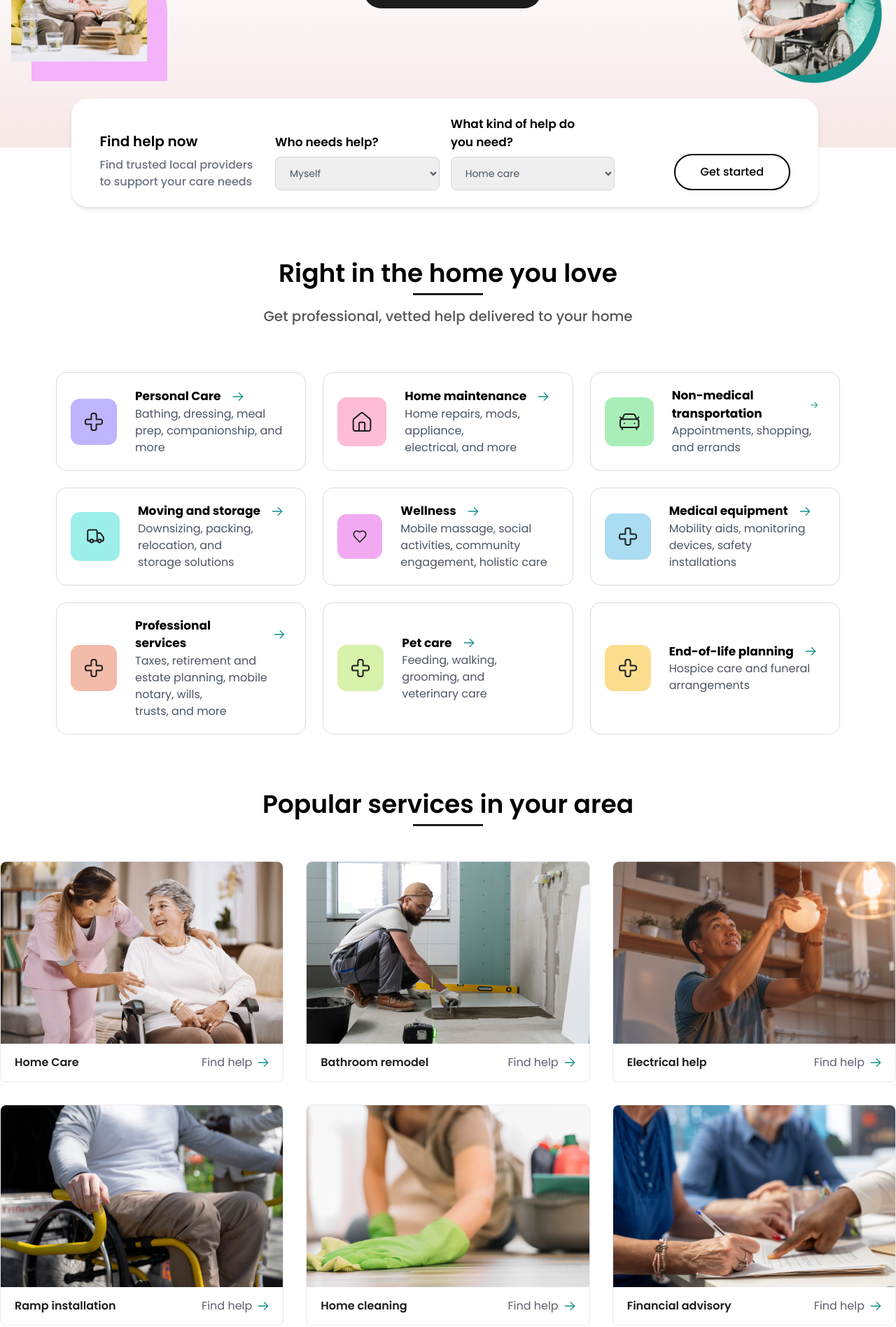
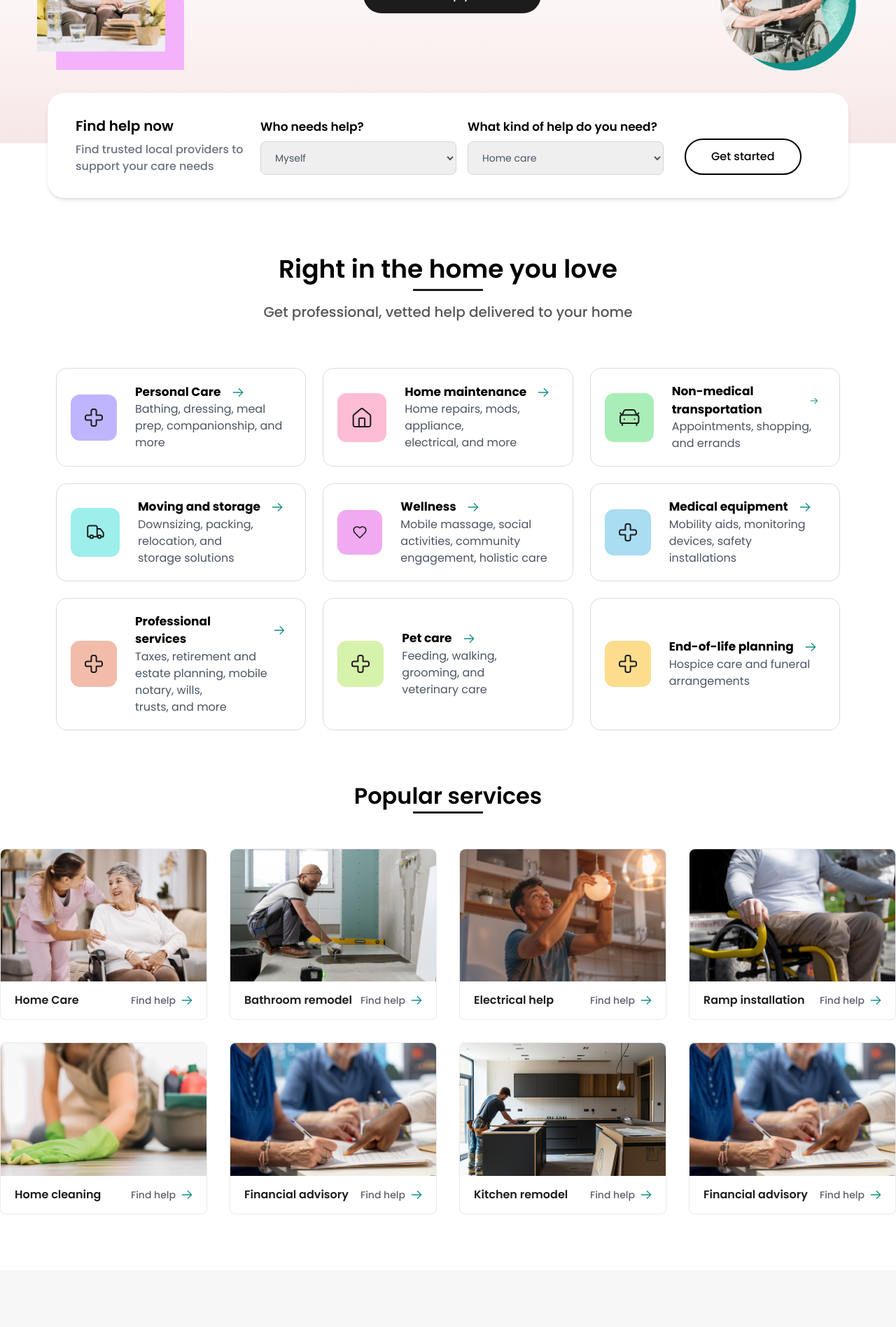
Before and after one commit to qasimfida/zeegna-updated, a React (Vite) app: page / in a window 1280 px wide. Shown: the part 480-2377 px from the top of the page at 70% size. Built offline with nearby package versions, Linux system fonts and the light colour scheme.

Commit message:
responsivee

```diff
--- a/src/assets/css/slider.css
+++ b/src/assets/css/slider.css
@@ -1,10 +1,10 @@
-
-.swiper-button-prev, .swiper-button-next {
+.swiper-button-prev,
+.swiper-button-next {
   position: absolute;
   top: var(--swiper-navigation-top-offset, 50%);
   width: 12px;
   height: var(--swiper-navigation-size);
-    margin-top: calc(0px -(var(--swiper-navigation-size) / 2));
+  margin-top: calc(0px - (var(--swiper-navigation-size) / 2));
   z-index: 10;
   cursor: pointer;
   display: flex;
@@ -15,21 +15,23 @@
   border-radius: 28px;
   padding: 21px;
 }
-.swiper-button-prev:after, .swiper-rtl .swiper-button-next:after {
-
+.swiper-button-prev:after,
+.swiper-rtl .swiper-button-next:after {
   font-size: 20px;
 }
 .swiper-button-next:after {
-
   font-size: 20px;
 }
 .swiper-pagination-bullet-active {
   opacity: var(--swiper-pagination-bullet-opacity, 1);
   background: #109088;
 }
-.swiper-pagination-fraction, .swiper-pagination-custom, .swiper-horizontal > .swiper-pagination-bullets, .swiper-pagination-bullets.swiper-pagination-horizontal {
+.swiper-pagination-fraction,
+.swiper-pagination-custom,
+.swiper-horizontal > .swiper-pagination-bullets,
+.swiper-pagination-bullets.swiper-pagination-horizontal {
   bottom: var(--swiper-pagination-bottom, 8px);
-    top: var(--swiper-pagination-top, 94%);
+  top: var(--swiper-pagination-top, 90%);
   left: 0;
   width: 100%;
 }
--- a/src/components/homepage/Hero.jsx
+++ b/src/components/homepage/Hero.jsx
@@ -3,11 +3,11 @@ import React from "react";
 function HomeSection() {
   return (
     <div className="">
-      <section className="bg-gradient-to-b from-[#FFFDFD] via-[#FFFDFD] to-[#F7E7E7] py-16 max-sm:py-0 max-sm:pb-16 px-4 relative xl-h-screen	poppin ">
+      <section className="bg-gradient-to-b from-[#FFFDFD] via-[#FFFDFD] to-[#F7E7E7] py-16 max-sm:py-0 max-sm:pb-16 px-[53px] relative xl-h-screen	poppin ">
         <div className=" mx-auto text-center">
           {/* Left Image and Text */}
           <div
-            className="flex items-center pb-6 max-md:flex-col max-md:gap-10 max-sm:gap-7
+            className="flex items-center pb-[36px] max-md:flex-col max-md:gap-10 max-sm:gap-7
         "
           >
             <div className=" flex flex-col items-center gap-3.5 mt-36 max-md:mt-6	max-sm:flex-row max-sm:items-start	">
@@ -39,7 +39,7 @@ function HomeSection() {
               </p>
 
               {/* Call to Action Button */}
-              <button className="bg-[#1C1C1C] text-white py-3.5	 px-9	 rounded-full font-medium  mb-10 max-sm:mb-0">
+              <button className="bg-[#1C1C1C] text-white py-3.5	 px-9	 rounded-full font-medium  mb-10 max-sm:mb-0 hover:text-black hover:bg-white hover:border-black hover:border-2">
                 Find the help you need
               </button>
             </div>
@@ -58,24 +58,27 @@ function HomeSection() {
           </div>
 
           {/* Form Section */}
-          <div className="px-10	py-6	 w-10/12	   mx-auto bg-white p-6 rounded-3xl	 shadow-md absolute	bottom-[-14%]   max-sm:mb-12 left-[8%] max-sm:bottom-[-44%] max-sm:left-0 max-sm:py-4	max-sm:px-4 max-sm:w-full">
+          <div className="px-10 py-[30px] xl:w-[1144px] xl:h-[150px] md:h-[223px] mx-auto bg-white p-6 rounded-3xl shadow-md absolute bottom-[-13%] left-0 right-0 max-sm:mb-12 max-sm:py-4 max-sm:px-4  flex max-xl:mx-[30px] max-sm:mx-[16px] items-center justify-center max-sm:bottom-[-45%] max-md:mb-38">
+            <div className="w-full">
+              <div className="flex flex-col lg:flex-row items-start lg:items-end justify-between max-sm:justify-center">
+                {/* Left Section: Heading and Description */}
                 <div>
-              <div className="grid grid-cols-4 gap-4 items-end	justify-items-end  max-sm:grid-cols-1 max-sm:justify-items-center	">
-                {/* Left Section: Heading and Description */}
-                <div className="flex flex-col text-left		gap-2">
-                  <p className="font-semibold text-black text-xl 	">
+                  <div className="flex flex-col text-left gap-2 mb-4 lg:mb-0 ">
+                    <p className="font-semibold text-black text-xl">
                       Find help now
                     </p>
-                  <p className="text-gray-500 text-base font-medium	text-left		">
+                    <p className="text-gray-500 text-base font-medium w-full lg:w-[264px]">
                       Find trusted local providers to support your care needs
                     </p>
                   </div>
+                </div>
 
                 {/* Middle Section: Dropdowns */}
-
-                {/* First Dropdown Label */}
-                <div className="flex flex-col gap-2 w-full	">
-                  <p className=" text-left font-semibold	text-[17px]	">
+                <div className="md:flex gap-[30px] md:items-end w-full">
+                  <div className="flex flex-col md:flex-row items-center lg:flex-row gap-4 mb-4 lg:mb-0 w-full lg:w-auto">
+                    {/* First Dropdown */}
+                    <div className="flex flex-col gap-2 w-full lg:w-[280px] md:w-[270px]">
+                      <p className="text-left font-semibold text-[17px]">
                         Who needs help?
                       </p>
                       <select
@@ -90,14 +93,14 @@ function HomeSection() {
                         <option value="friend">Friend</option>
                       </select>
                     </div>
-
-                {/* Second Dropdown Label */}
-                <div className="flex flex-col gap-2 w-full	">
-                  <p className=" text-left font-semibold	text-[17px]	">
-                    What kind of help do you need?
+                    <div className="w-full sm:w-full lg:w-[280px] md:w-[271px]">
+                      {/* Second Dropdown */}
+                      <div className="flex flex-col gap-2 ">
+                        <p className="text-left font-semibold text-[17px]">
+                          What kind of help do you need?
                         </p>
                         <select
-                    className="border border-gray-300 rounded-lg px-4 py-3	 text-gray-600 text-sm"
+                          className="border border-gray-300 rounded-lg px-4 py-3 text-gray-600 text-sm"
                           defaultValue=""
                         >
                           <option value="" disabled>
@@ -108,12 +111,17 @@ function HomeSection() {
                           <option value="friend">Friend</option>
                         </select>
                       </div>
+                    </div>
+                  </div>
 
                   {/* Right Section: Get Started Button */}
                   <div>
-                  <button className="border-2 border-black text-black py-3	 px-9	font-medium	 rounded-full">
+                    <div className="text-center lg:text-right w-full">
+                      <button className="border-2 border-black text-black py-3 px-9 font-medium rounded-full hover:text-white hover:bg-black w-full">
                         Get started
                       </button>
+                    </div>
+                  </div>
                 </div>
               </div>
             </div>
--- a/src/components/homepage/HeroSlider.jsx
+++ b/src/components/homepage/HeroSlider.jsx
@@ -16,17 +16,17 @@ const HeroSlider = () => {
   return (
     <>
       <section className="w-full flex items-center justify-center sm:justify-between bg-[#F7F7F7] poppin">
-        <div className="hidden sm:flex flex-col gap-64 pl-[48px]">
+        <div className="hidden sm:flex flex-col gap-[12rem] pl-[48px]">
           <img className="w-[40px]" src="images/curveOne.png" />
           <img className="w-[40px]" src="images/curveTwo.png" />
           <img className="w-[40px]" src="images/curveThree.png" />
         </div>
-        <div className="relative w-full sm:w-[65%] py-[80px]">
-          <div className="flex items-center flex-col gap-3">
-            <h1 className="text-4xl font-semibold text-center">
-              Trusted By Families Like Yours
+        <div className="relative w-full sm:w-[55%] py-[80px]">
+          <div className="flex items-center flex-col gap-[5px]">
+            <h1 className="text-[32px] font-semibold text-center">
+              Trusted by families like yours
             </h1>
-            <div className="w-[100px] border border-black"></div>
+            <div className="w-[100px] h-[2px] border border-black"></div>
           </div>
           {/* Swiper */}
           <Swiper
@@ -43,60 +43,62 @@ const HeroSlider = () => {
             mousewheel={true}
             keyboard={true}
             modules={[Navigation, Pagination, Mousewheel, Keyboard]}
-            className="sm:w-[80%] sm:h-[65vh] h-[85%] my-6"
+            className="sm:w-[80%] sm:h-[65vh] md:h-[43vh] lg:h-[38vh] xl:h-[50vh]  mt-[55px]"
           >
             {/* First Slide */}
-            <SwiperSlide className="text-center flex flex-col items-center justify-center gap-4">
-              <img src={person} alt="person" />
-              <h2 className="text-lg font-semibold text-wrap w-[63%]">
+            <SwiperSlide className="text-center flex flex-col items-center">
+              <h2 className="text-[17px] font-semibold text-wrap w-[100%]">
                 We found the perfect caregiver for mom. She's kind and
                 incredibly helpful. The process of getting the care my mom
                 needed was simple, and now she's happy and well taken care of.
                 It feels wonderful to see her content.
               </h2>
-              <p className="text-[#5E5E6F]">Sara R. Charlotte, NC</p>
+              <img src={person} alt="person" className="pt-[30px]" />
+              <p className="text-[#5e5e6f] pt-[19px] text-[16px]">
+                Sara R. Charlotte, NC
+              </p>
             </SwiperSlide>
 
             {/* Second Slide */}
-            <SwiperSlide className="text-center flex flex-col items-center justify-center gap-4">
-              <img src={person} alt="person" />
-              <h2 className="text-lg font-semibold text-wrap w-[63%]">
+            <SwiperSlide className="text-center flex flex-col items-center gap-4">
+              <h2 className="text-[17px] font-semibold text-wrap w-[100%]">
                 We found the perfect caregiver for mom. She's kind and
                 incredibly helpful. The process of getting the care my mom
                 needed was simple, and now she's happy and well taken care of.
                 It feels wonderful to see her content.
               </h2>
+              <img src={person} alt="person" />
               <p className="text-[#5E5E6F]">Sara R. Charlotte, NC</p>
             </SwiperSlide>
 
             {/* Third Slide */}
-            <SwiperSlide className="text-center flex flex-col items-center justify-center gap-4">
-              <img src={person} alt="person" />
-              <h2 className="text-lg font-semibold text-wrap w-[63%]">
+            <SwiperSlide className="text-center flex flex-col items-center gap-4">
+              <h2 className="text-[17px] font-semibold text-wrap w-[100%]">
                 We found the perfect caregiver for mom. She's kind and
                 incredibly helpful. The process of getting the care my mom
                 needed was simple, and now she's happy and well taken care of.
                 It feels wonderful to see her content.
               </h2>
+              <img src={person} alt="person" />
               <p className="text-[#5E5E6F]">Sara R. Charlotte, NC</p>
             </SwiperSlide>
           </Swiper>
           {/* buttons */}
           <div
             ref={prevRef}
-            className="swiper-button-back absolute left-2 top-1/2 transform -translate-y-1/2 z-10 cursor-pointer p-3 border border-black rounded-full flex items-center justify-center"
+            className="swiper-button-back absolute left-2 top-[89%] lg:top-[50%] transform -translate-y-[100%] z-10 cursor-pointer p-3 border border-black rounded-full flex items-center justify-center"
           >
             <IoArrowBack size={24} />
           </div>
           <div
             ref={nextRef}
-            className="swiper-button-fore absolute right-2 top-1/2 transform -translate-y-1/2 z-10 cursor-pointer p-3 border border-black rounded-full flex items-center justify-center"
+            className="swiper-button-fore absolute right-2 top-[89%] lg:top-[50%] transform -translate-y-[100%] z-10 cursor-pointer p-3 border border-black rounded-full flex items-center justify-center"
           >
             <IoArrowForward size={24} />
           </div>
         </div>
 
-        <div className="hidden sm:flex flex-col gap-64 pr-[48px]">
+        <div className="hidden sm:flex flex-col gap-[12rem] pr-[48px]">
           <img className="w-[40px]" src="images/curveFour.png" />
           <img className="w-[40px]" src="images/curveTwo.png" />
           <img className="w-[40px]" src="images/curveFive.png" />
--- a/src/components/popularserviceCard/PopularCard.jsx
+++ b/src/components/popularserviceCard/PopularCard.jsx
@@ -10,7 +10,7 @@ const PopularCard = ({ image, title }) => {
       <div className="px-5 py-[15px] flex items-center justify-between">
         <h5 className=" text-base font-semibold text-[#1C1C1C] ">{title}</h5>
         <div className="flex items-center gap-2">
-          <p className="text-[#5E5E6F]">Find help</p>
+          <p className="text-[#5E5E6F] text-sm font-medium	">Find help</p>
 
           <svg
             width="16"
--- a/src/components/popularserviceCard/PopularContainer.jsx
+++ b/src/components/popularserviceCard/PopularContainer.jsx
@@ -42,8 +42,8 @@ function PopularContainer() {
       <div className="bg-[#fffff] poppin mb-[80px]">
         <div className="max-w-7xl mx-auto max-sm:py-0">
           <div className="text-center max-sm:mt-10	">
-            <h2 className="font-semibold text-xl md:text-4xl">
-              Popular services in your area
+            <h2 className="font-semibold text-xl md:text-[32px] ">
+              Popular services
             </h2>
             <div className="mx-auto w-[100px] h-[3px] bg-[#1C1C1C] mt-2"></div>
           </div>
@@ -61,7 +61,7 @@ function PopularContainer() {
             </Slider>
           </div> */}
 
-          <div className=" md:grid grid-cols-1 md:grid-cols-2 lg:grid-cols-3 gap-8 mt-[50px]">
+          <div className=" md:grid grid-cols-1 md:grid-cols-2 lg:grid-cols-4 gap-8 mt-[50px]">
             {PopularData?.map((card) => (
               <PopularCard
                 key={card.id}
--- a/src/data/PopularData.jsx
+++ b/src/data/PopularData.jsx
@@ -62,6 +62,26 @@ const PopularData = [
     bgColor: "bg-[#AADCF2]",
     chip: "Featured",
   },
+  {
+    id: 7,
+    image: "/images/Kitchen remodel.png",
+    title: "Kitchen remodel",
+    description:
+      "We found the perfect caregiver for mom. She's kind and incredibly helpful. The process of getting the care my mom needed was simple, and now she's happy and well taken care of. It feels wonderful to see her content.",
+    Icon: PersonalCareIcon,
+    bgColor: "bg-[#AADCF2]",
+    chip: "Featured",
+  },
+  {
+    id: 8,
+    image: "/images/Popular-6.png",
+    title: "Financial advisory",
+    description:
+      "We found the perfect caregiver for mom. She's kind and incredibly helpful. The process of getting the care my mom needed was simple, and now she's happy and well taken care of. It feels wonderful to see her content.",
+    Icon: PersonalCareIcon,
+    bgColor: "bg-[#AADCF2]",
+    chip: "Featured",
+  },
 ];
 
 export default PopularData;
--- a/src/layout/header/Header.jsx
+++ b/src/layout/header/Header.jsx
@@ -11,7 +11,7 @@ import { Link } from "react-router-dom";
 function Header({ styles = "" }) {
   return (
     <Disclosure as="nav" className="border-b poppin">
-      <div className=" px-[37px] sm:px-6 lg:px-[37px]">
+      <div className=" px-[37px] sm:px-6 lg:px-[37px] bg-[##FFFDFD]">
         <div className="flex py-[20px] justify-between">
           <Link to="/" className="flex">
             <div className="flex flex-shrink-0 items-center">
@@ -19,8 +19,8 @@ function Header({ styles = "" }) {
             </div>
           </Link>
 
-          <div className="hidden sm:ml-6 lg:hidden lg:space-x-8 text-lg font-semibold text-[#5E5E6F]"></div>
-          <div className="hidden sm:ml-6 lg:flex lg:space-x-8 text-[17px] font-semibold text-[#5E5E6F]">
+          <div className="hidden max-sm:ml-6 lg:hidden lg:space-x-8 text-lg font-semibold text-[#5E5E6F]"></div>
+          <div className="hidden max-sm:ml-6 lg:flex lg:space-x-8 text-[17px] font-semibold text-[#5E5E6F]">
             <Link
               to="/help-center"
               className="inline-flex items-center border-b-2 border-transparent px-1 pt-1 hover:border-gray-300 hover:text-gray-700"
@@ -44,7 +44,7 @@ function Header({ styles = "" }) {
           <div className="hidden sm:ml-6 lg:flex lg:items-center">
             <Link
               to="/login"
-              className="border-2 border-black text-black font-medium hover:text-white hover:bg-gray-600 px-7 py-2 rounded-full transition"
+              className="border-2 border-black text-black font-medium hover:text-white hover:bg-black px-7 py-2 rounded-full transition"
             >
               Login
             </Link>
```
Also changed, not shown: public/images/Kitchen remodel.png (added), public/images/Lawn care.png (added). Lines whose indentation alone changed are shown as unchanged.
